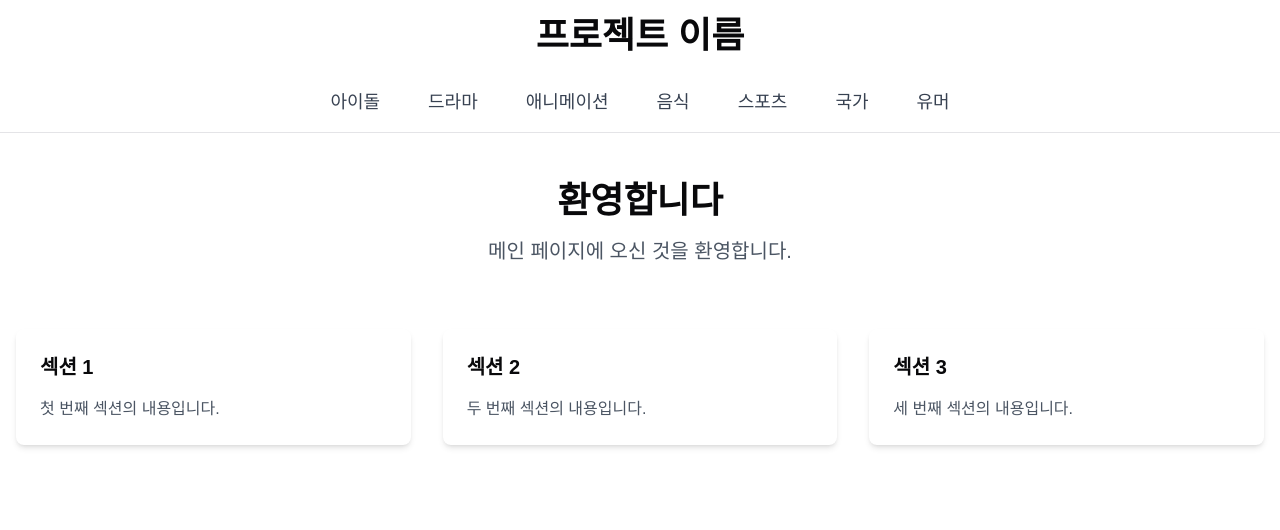
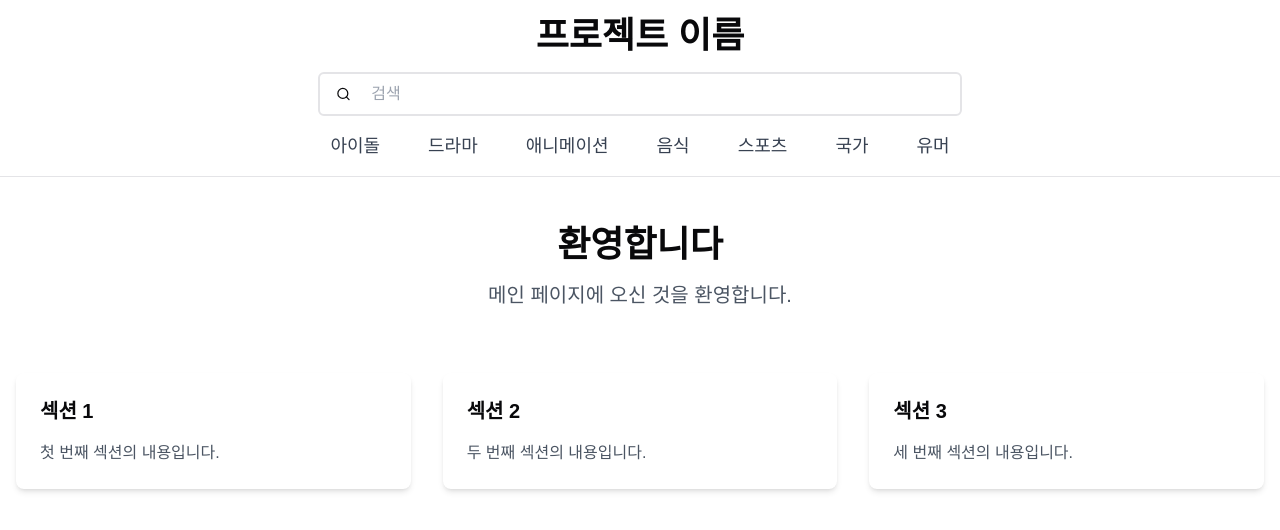
Before and after one commit to highthon-15/highthon-15, a Next.js app: page / in a window 1280 px wide. Shown: the top 530 px of the page. Built offline with nearby package versions, Linux system fonts and the light colour scheme.

Commit message:
feat : 메인 헤더 완성

```diff
--- a/src/app/(main)/layout.tsx
+++ b/src/app/(main)/layout.tsx
@@ -3,6 +3,7 @@
 import React from 'react';
 import Link from 'next/link';
 import { usePathname } from 'next/navigation';
+import { SearchIcon } from 'lucide-react';
 
 interface MainLayoutProps {
   children: React.ReactNode;
@@ -22,8 +23,18 @@ const Header = () => {
   const pathname = usePathname();
 
   return (
-    <header className="sticky top-0 z-50 w-full border-b bg-background/95 backdrop-blur">
-      <div className="container mx-auto px-4">
+    <header className="sticky top-0 z-50 w-full border-b bg-background/95 backdrop-blur flex">
+      <div className="flex flex-col items-center justify-between mx-auto px-4">
+        {/* 검색 바 */}
+        <div className="flex items-center justify-center rounded-md border-2 w-full">
+          <SearchIcon className="w-4 h-4 ml-4 mr-3" />
+          <input
+            type="text"
+            placeholder="검색"
+            className="w-full p-2 rounded-md text-black"
+          />
+        </div>
+        {/* 네비게이션 메뉴 (카테고리) */}
         <nav className="flex items-center justify-center overflow-x-auto">
           <ul className="flex items-center space-x-1 lg:space-x-6 py-4">
             {NAVIGATION_ITEMS.map((item) => (
--- a/src/app/layout.tsx
+++ b/src/app/layout.tsx
@@ -21,6 +21,7 @@ export const metadata: Metadata = {
 const Header = () => {
   return (
     <header className="sticky top-0 z-50 w-full items-center backdrop-blur">
+      {/* 프로젝트 이름 */}
       <div className="flex items-center justify-center p-4">
         <span className="font-bold text-4xl">프로젝트 이름</span>
       </div>
```
